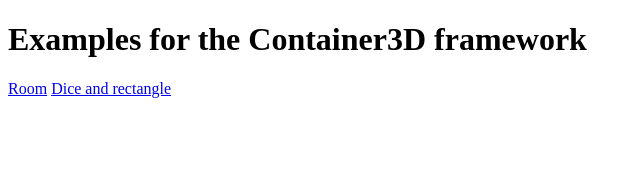
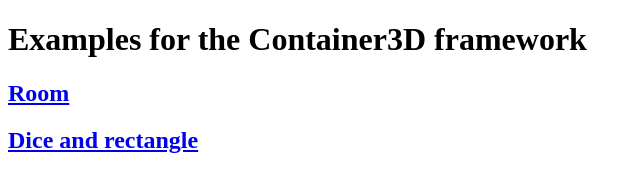
Before and after one commit to zimown/Container3D-framework, a plain HTML site: page index.html in a window 1280 px wide. Shown: the whole page, without its empty margins (0-642 px from the left). Drawn offline with Linux system fonts and the light colour scheme.

Commit message:
finished

```diff
--- a/index.html
+++ b/index.html
@@ -8,8 +8,8 @@
 </head>
 <body>
     <h1>Examples for the Container3D framework</h1>
-    <a href="room/index.html">Room</a>
-    <a href="dice/index.html">Dice and rectangle</a>
+    <a href="room/index.html"><h2>Room</h2></a>
+    <a href="dice/index.html"><h2>Dice and rectangle</h2></a>
 
 </body>
 </html>
```
